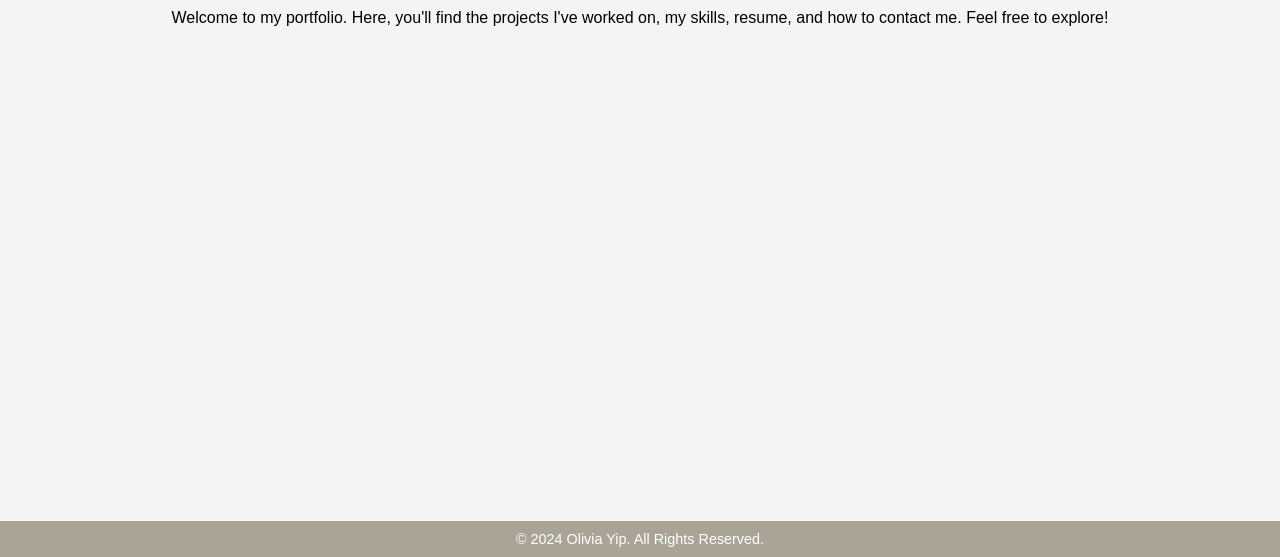
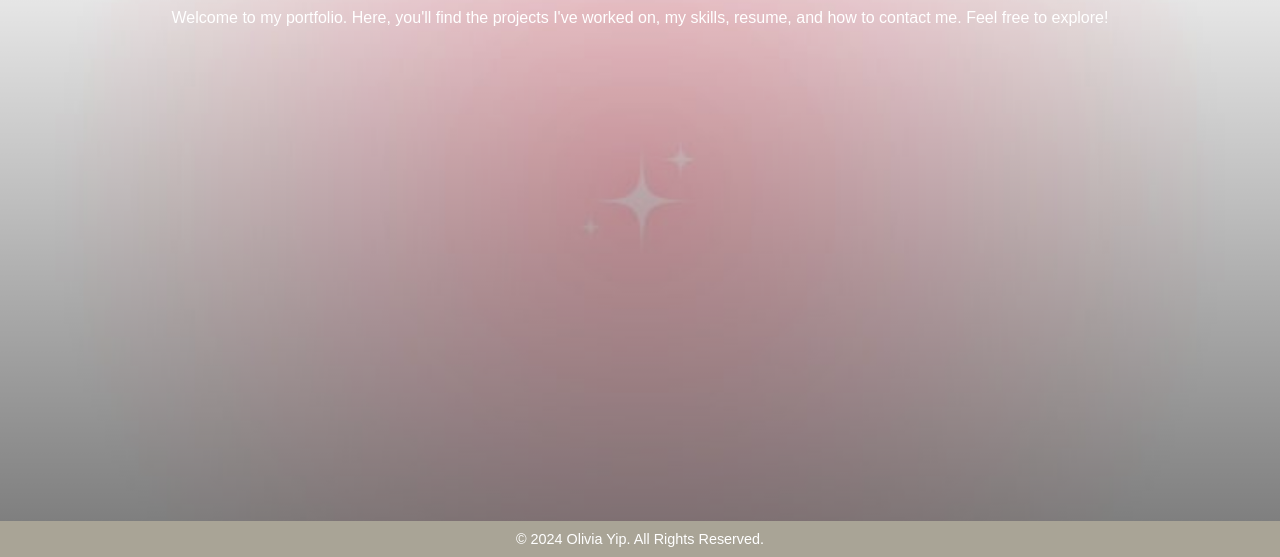
Before and after one commit to oliviayiip/Yip_Olivia_a3, a plain HTML site: page index.html in a window 1280 px wide. Shown: the part 268-825 px from the top of the page. Drawn offline with Linux system fonts and the light colour scheme; a web font is replaced by a local one.

Commit message:
background

```diff
--- a/index.html
+++ b/index.html
@@ -64,6 +64,12 @@
       padding: 50px 10%;
       min-height: calc(100vh - 150px);
       box-sizing: border-box;
+      background-image: linear-gradient(rgba(0, 0, 0, 0), rgba(0, 0, 0, 0.5)), url('24dc7a72804a13fdfe986f47ed9ee19f.jpg');
+      background-size: cover;
+      background-position: center;
+      background-repeat: no-repeat;
+      padding: 50px;
+      color: white;
     }
 
     .homepage h2 {
```
